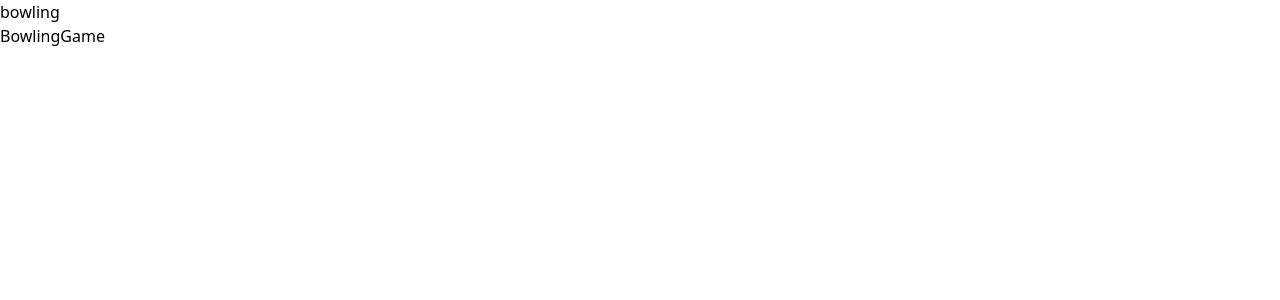
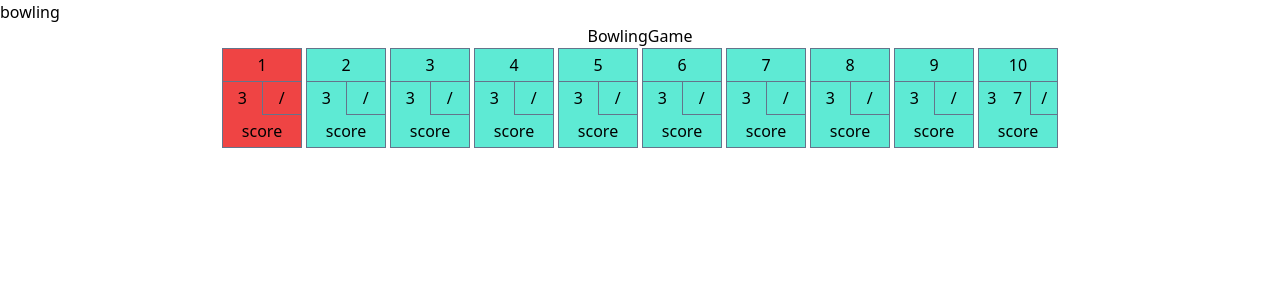
Before and after one commit to ibqn/vite-bowling, a Preact app: page / in a window 1280 px wide. Shown: the top 300 px of the page. Built offline with nearby package versions, Linux system fonts and the light colour scheme.

Commit message:
working on bowling game

```diff
--- a/src/components/bowling-game.tsx
+++ b/src/components/bowling-game.tsx
@@ -1,5 +1,25 @@
+import { BowlingFrame } from '@/components/bowling-frame'
+import { frames } from '@/state'
+import { FrameIndex } from '@/types'
+
 type Props = {}
 
 export const BowlingGame = (props: Props) => {
-  return <div>BowlingGame</div>
+  return (
+    <div className="flex flex-col items-center">
+      <h1>BowlingGame</h1>
+
+      <div className="flex flex-row gap-1">
+        {frames.value.map((frame, index) => {
+          return (
+            <BowlingFrame
+              key={index}
+              frameNumber={(index + 1) as FrameIndex}
+              frame={frame}
+            />
+          )
+        })}
+      </div>
+    </div>
+  )
 }
```
